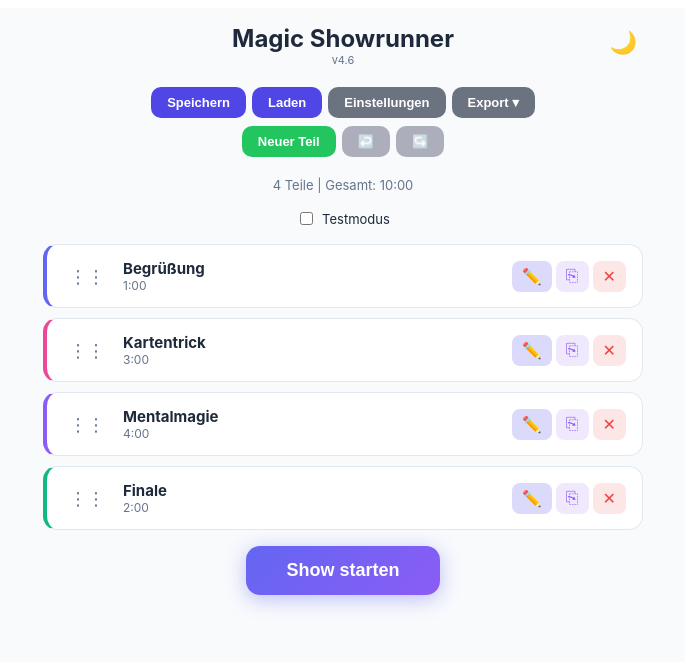
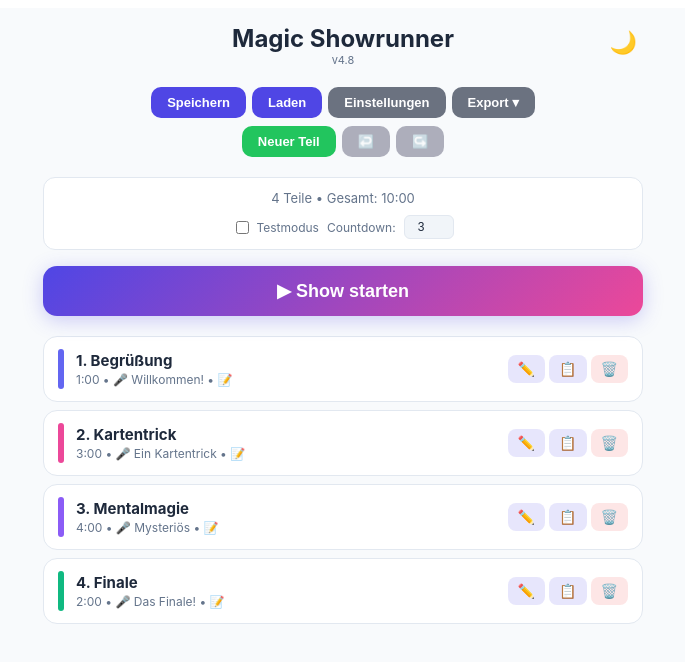
Before and after one commit to TheLomma/magicshowrunnernew, a React (Create React App) app: page / in a window 1280 px wide. Shown: the top 662 px of the page, without its empty margins (297-982 px from the left). Built offline with nearby package versions, Linux system fonts and the light colour scheme.

Commit message:
Update App.js
Version 4.8

```diff
--- a/src/App.js
+++ b/src/App.js
@@ -4,8 +4,8 @@ var uid = function() { return Math.random().toString(36).slice(2, 9); };
 var fmt = function(s) { var m = Math.floor(s / 60); var sec = s % 60; return m + ":" + String(sec).padStart(2, "0"); };
 
 var T = {
-  de: { title: "Magic Showrunner", ver: "v4.6", save: "Speichern", load: "Laden", newPart: "Neuer Teil", start: "Show starten", test: "Testmodus", parts: "Teile", total: "Gesamt", settings: "Einstellungen", planTheme: "Planungs-Theme", perfTheme: "Perform-Theme", beeps: "Signaltöne", vibration: "Vibration", volume: "Lautstärke", testTone: "Testton", testDur: "Testdauer/Teil", titleL: "Titel", durL: "Dauer (Sek)", introL: "Intro-Ansage", preAnnL: "Vorankündigung (Sek)", preAnnTxt: "Vorankündigungs-Text", notesL: "Notizen", colorL: "Farbe", saveBtn: "Speichern", cancel: "Abbrechen", showName: "Show-Name", overwrite: "Überschreiben", noSaved: "Keine Shows.", pause: "Pause", resume: "Weiter", prev: "Zurück", next: "Weiter", partOf: "Teil", of: "/", dup: "Duplizieren", del: "Löschen", edit: "Bearbeiten", sek: "Sek", csv: "CSV", fontSize: "Größe", fontFamily: "Schriftart", ttsVoice: "Stimme", ttsRate: "Tempo", ttsPitch: "Tonhöhe", ttsPreview: "Vorschau", animations: "Animationen", notes: "Notizen", stop: "Stop", setlist: "Setlist" },
-  en: { title: "Magic Showrunner", ver: "v4.6", save: "Save", load: "Load", newPart: "New Part", start: "Start Show", test: "Test Mode", parts: "Parts", total: "Total", settings: "Settings", planTheme: "Plan Theme", perfTheme: "Perform Theme", beeps: "Beeps", vibration: "Vibration", volume: "Volume", testTone: "Test Tone", testDur: "Test dur/part", titleL: "Title", durL: "Duration (sec)", introL: "Intro (TTS)", preAnnL: "Pre-announce (sec)", preAnnTxt: "Pre-announce text", notesL: "Notes", colorL: "Color", saveBtn: "Save", cancel: "Cancel", showName: "Show Name", overwrite: "Overwrite", noSaved: "No saved shows.", pause: "Pause", resume: "Resume", prev: "Back", next: "Next", partOf: "Part", of: "/", dup: "Duplicate", del: "Delete", edit: "Edit", sek: "sec", csv: "CSV", fontSize: "Size", fontFamily: "Font family", ttsVoice: "Voice", ttsRate: "Speed", ttsPitch: "Pitch", ttsPreview: "Preview", animations: "Animations", notes: "Notes", stop: "Stop", setlist: "Setlist" }
+  de: { title: "Magic Showrunner", ver: "v4.8", save: "Speichern", load: "Laden", newPart: "Neuer Teil", start: "Show starten", test: "Testmodus", parts: "Teile", total: "Gesamt", settings: "Einstellungen", planTheme: "Planungs-Theme", perfTheme: "Perform-Theme", beeps: "Signaltöne", vibration: "Vibration", volume: "Lautstärke", testTone: "Testton", testDur: "Testdauer/Teil", titleL: "Titel", durL: "Dauer (Sek)", introL: "Intro-Ansage", preAnnL: "Vorankündigung (Sek)", preAnnTxt: "Vorankündigungs-Text", notesL: "Notizen", colorL: "Farbe", saveBtn: "Speichern", cancel: "Abbrechen", showName: "Show-Name", overwrite: "Überschreiben", noSaved: "Keine Shows.", pause: "Pause", resume: "Weiter", prev: "Zurück", next: "Weiter", partOf: "Teil", of: "/", dup: "Duplizieren", del: "Löschen", edit: "Bearbeiten", sek: "Sek", csv: "CSV", fontSize: "Größe", fontFamily: "Schriftart", ttsVoice: "Stimme", ttsRate: "Tempo", ttsPitch: "Tonhöhe", ttsPreview: "Vorschau", animations: "Animationen", notes: "Notizen", stop: "Stop", setlist: "Setlist", elapsed: "Vergangen", remaining: "Verbleibend" },
+  en: { title: "Magic Showrunner", ver: "v4.8", save: "Save", load: "Load", newPart: "New Part", start: "Start Show", test: "Test Mode", parts: "Parts", total: "Total", settings: "Settings", planTheme: "Plan Theme", perfTheme: "Perform Theme", beeps: "Beeps", vibration: "Vibration", volume: "Volume", testTone: "Test Tone", testDur: "Test dur/part", titleL: "Title", durL: "Duration (sec)", introL: "Intro (TTS)", preAnnL: "Pre-announce (sec)", preAnnTxt: "Pre-announce text", notesL: "Notes", colorL: "Color", saveBtn: "Save", cancel: "Cancel", showName: "Show Name", overwrite: "Overwrite", noSaved: "No saved shows.", pause: "Pause", resume: "Resume", prev: "Back", next: "Next", partOf: "Part", of: "/", dup: "Duplicate", del: "Delete", edit: "Edit", sek: "sec", csv: "CSV", fontSize: "Size", fontFamily: "Font family", ttsVoice: "Voice", ttsRate: "Speed", ttsPitch: "Pitch", ttsPreview: "Preview", animations: "Animations", notes: "Notes", stop: "Stop", setlist: "Setlist", elapsed: "Elapsed", remaining: "Remaining" }
 };
 
 var TH = {
@@ -259,6 +259,7 @@ function PerformMode(props) {
   var _sz = useState(cfg.performSize || "XL"); var perfSize = _sz[0]; var setPerfSize = _sz[1];
   var _sl = useState(false); var showSetlist = _sl[0]; var setShowSetlist = _sl[1];
   var _cs = useState(false); var confirmStop = _cs[0]; var setConfirmStop = _cs[1];
+  var _tm = useState("remaining"); var timerMode = _tm[0]; var setTimerMode = _tm[1];
   var sizeMap = { XXL: { timer: 240, title: 36 }, XL: { timer: 120, title: 22 }, M: { timer: 72, title: 18 }, S: { timer: 44, title: 15 } };
   var wakeLockRef = useRef(null);
   var isDragging = useRef(false);
@@ -280,6 +281,7 @@ function PerformMode(props) {
   var dur = cfg.testMode ? cfg.testDur : part.duration;
   var remaining = Math.max(0, dur - elapsed);
   var pct = dur > 0 ? Math.min(100, (elapsed / dur) * 100) : 100;
+  var timerDisplay = timerMode === "elapsed" ? fmt(elapsed) : fmt(remaining);
 
   useEffect(function() {
     if (!cdRunning) return;
@@ -402,7 +404,10 @@ function PerformMode(props) {
       })
     ),
     React.createElement("div", { style: { fontSize: szCfg.title, fontWeight: 600, marginBottom: 8, opacity: 0.8 } }, part ? part.title : ""),
-    React.createElement("div", { style: { fontSize: szCfg.timer, fontWeight: 800, fontVariantNumeric: "tabular-nums", color: timerColor, transition: "color 0.3s" } }, fmt(remaining)),
+    React.createElement("div", { onClick: function() { setTimerMode(function(m) { return m === "remaining" ? "elapsed" : "remaining"; }); }, style: { fontSize: szCfg.timer, fontWeight: 800, fontVariantNumeric: "tabular-nums", color: timerColor, transition: "color 0.3s", cursor: "pointer", userSelect: "none", position: "relative" } },
+      timerDisplay,
+      React.createElement("div", { style: { fontSize: 12, fontWeight: 400, opacity: 0.5, textAlign: "center", marginTop: 2 } }, timerMode === "elapsed" ? t.elapsed : t.remaining)
+    ),
     React.createElement("div", { style: { width: "80%", maxWidth: 400, marginBottom: 6 } },
       React.createElement("div", { style: { fontSize: 11, opacity: 0.5, marginBottom: 3, textAlign: "center" } }, cfg.lang === "de" ? "Gesamt-Fortschritt" : "Overall Progress"),
       React.createElement("div", { style: { width: "100%", height: 5, borderRadius: 3, background: pt.barBg, overflow: "hidden" } },
@@ -484,7 +489,7 @@ function printSetlist(parts) {
   if (w) { w.document.write(html); w.document.close(); }
 }
 
-function exportPDF(parts, t) {
+function exportTXT(parts, t) {
   var lines = ["MAGIC SHOWRUNNER - Export", ""];
   parts.forEach(function(p, i) {
     lines.push((i + 1) + ". " + p.title + " (" + fmt(p.duration) + ")");
@@ -581,7 +586,7 @@ export default function App() {
             React.createElement("button", { onClick: function() { setExportOpen(function(o) { return !o; }); }, style: Object.assign({}, bs, { background: "#6b7280" }) }, "Export \u25be"),
             exportOpen ? React.createElement("div", { style: { position: "absolute", top: "110%", left: 0, background: th.card, border: "1px solid " + th.brd, borderRadius: 10, boxShadow: "0 4px 16px rgba(0,0,0,0.3)", zIndex: 200, minWidth: 130, overflow: "hidden" } },
               React.createElement("button", { onClick: function() { exportCSV(parts, t); setExportOpen(false); }, style: { display: "block", width: "100%", padding: "10px 16px", border: "none", background: "transparent", color: th.text, cursor: "pointer", textAlign: "left", fontSize: 13 } }, "\ud83d\udcc4 CSV"),
-              React.createElement("button", { onClick: function() { exportPDF(parts, t); setExportOpen(false); }, style: { display: "block", width: "100%", padding: "10px 16px", border: "none", background: "transparent", color: th.text, cursor: "pointer", textAlign: "left", fontSize: 13 } }, "\ud83d\udccb TXT"),
+              React.createElement("button", { onClick: function() { exportTXT(parts, t); setExportOpen(false); }, style: { display: "block", width: "100%", padding: "10px 16px", border: "none", background: "transparent", color: th.text, cursor: "pointer", textAlign: "left", fontSize: 13 } }, "\ud83d\udccb TXT"),
               React.createElement("hr", { style: { margin: "2px 0", border: "none", borderTop: "1px solid " + th.brd } }),
               React.createElement("button", { onClick: function() { setExportOpen(false); csvInputRef.current && csvInputRef.current.click(); }, style: { display: "block", width: "100%", padding: "10px 16px", border: "none", background: "transparent", color: th.text, cursor: "pointer", textAlign: "left", fontSize: 13 } }, "\ud83d\udce5 CSV Import"),
               React.createElement("hr", { style: { margin: "2px 0", border: "none", borderTop: "1px solid " + th.brd } }),
@@ -599,40 +604,38 @@ export default function App() {
         var file = e.target.files && e.target.files[0];
         if (!file) return;
         var reader = new FileReader();
-        reader.onload = function(ev) { importCSV(ev.target.result, function(imported) { setParts(imported); setToast("CSV Import OK"); }); };
+        reader.onload = function(ev) { importCSV(ev.target.result, function(imp) { setParts(imp); setToast("CSV Import OK"); }); };
         reader.readAsText(file);
         e.target.value = "";
       } }),
-      React.createElement("div", { style: { textAlign: "center", marginBottom: 16, fontSize: 13, color: th.sub } }, parts.length + " " + t.parts + " | " + t.total + ": " + fmt(totalSec)),
-      React.createElement("div", { style: { display: "flex", justifyContent: "center", gap: 8, marginBottom: 16 } },
-        React.createElement("label", { style: { display: "flex", alignItems: "center", gap: 6, fontSize: 13, cursor: "pointer" } },
-          React.createElement("input", { type: "checkbox", checked: cfg.testMode, onChange: function(e) { setCfg(function(c) { return Object.assign({}, c, { testMode: e.target.checked }); }); } }),
-          t.test
+      React.createElement("div", { style: { textAlign: "center", marginBottom: 16, padding: "10px 16px", background: th.card, borderRadius: 12, border: "1px solid " + th.brd } },
+        React.createElement("span", { style: { fontSize: 13, color: th.sub } }, parts.length + " " + t.parts + " \u2022 " + t.total + ": " + fmt(totalSec)),
+        React.createElement("div", { style: { display: "flex", gap: 8, justifyContent: "center", marginTop: 8 } },
+          React.createElement("label", { style: { display: "flex", alignItems: "center", gap: 4, fontSize: 12, cursor: "pointer", color: th.sub } },
+            React.createElement("input", { type: "checkbox", checked: cfg.testMode, onChange: function(e) { setCfg(function(c) { return Object.assign({}, c, { testMode: e.target.checked }); }); } }),
+            t.test
+          ),
+          cfg.testMode ? React.createElement("input", { type: "number", min: 1, max: 30, value: cfg.testDur, onChange: function(e) { setCfg(function(c) { return Object.assign({}, c, { testDur: Math.max(1, +e.target.value) }); }); }, style: { width: 50, padding: 4, borderRadius: 6, border: "1px solid " + th.brd, background: th.inp, color: th.text, fontSize: 12, textAlign: "center" } }) : null,
+          React.createElement("label", { style: { display: "flex", alignItems: "center", gap: 4, fontSize: 12, cursor: "pointer", color: th.sub } }, "Countdown:"),
+          React.createElement("input", { type: "number", min: 0, max: 10, value: cfg.countdown, onChange: function(e) { setCfg(function(c) { return Object.assign({}, c, { countdown: Math.max(0, +e.target.value) }); }); }, style: { width: 40, padding: 4, borderRadius: 6, border: "1px solid " + th.brd, background: th.inp, color: th.text, fontSize: 12, textAlign: "center" } })
         )
       ),
+      React.createElement("button", { onClick: function() { if (parts.length > 0) setPerforming(true); }, style: { width: "100%", padding: 14, borderRadius: 14, border: "none", background: "linear-gradient(135deg, " + th.acc + ", #ec4899)", color: "#fff", fontWeight: 800, cursor: "pointer", fontSize: 18, marginBottom: 20, boxShadow: "0 4px 20px " + th.acc + "44" } }, "\u25b6 " + t.start),
       parts.map(function(p, i) {
-        return React.createElement("div", {
-          key: p.id,
-          draggable: false,
-          onDragOver: function(e) { e.preventDefault(); onDragOver(e, i); },
-          onDrop: function(e) { e.preventDefault(); onDragEnd(); },
-          style: { background: th.card, border: "1px solid " + th.brd, borderRadius: 14, padding: "14px 16px", marginBottom: 10, display: "flex", alignItems: "center", gap: 12, borderLeft: "4px solid " + (p.color || th.acc), opacity: dragIdx === i ? 0.5 : 1 }
-        },
-          React.createElement("div", { draggable: true, onDragStart: function(e) { onDragStart(e, i); }, onDragEnd: onDragEnd, style: { fontSize: 18, color: th.sub, cursor: "grab", userSelect: "none", padding: "4px 6px", borderRadius: 6 } }, "\u22ee\u22ee"),
-          React.createElement("div", { style: { flex: 1 } },
-            React.createElement("div", { style: { fontWeight: 700, fontSize: 15 } }, p.title),
-            React.createElement("div", { style: { fontSize: 12, color: th.sub } }, fmt(p.duration))
+        return React.createElement("div", { key: p.id, draggable: true, onDragStart: function(e) { onDragStart(e, i); }, onDragOver: function(e) { onDragOver(e, i); }, onDragEnd: onDragEnd, style: { display: "flex", alignItems: "center", gap: 12, padding: "12px 14px", marginBottom: 8, borderRadius: 14, background: th.card, border: dragIdx === i ? "2px solid " + th.acc : "1px solid " + th.brd, cursor: "grab", transition: cfg.animations ? "transform 0.15s, box-shadow 0.15s" : "none", boxShadow: dragIdx === i ? "0 4px 16px rgba(0,0,0,0.3)" : "none" } },
+          React.createElement("div", { style: { width: 6, height: 40, borderRadius: 3, background: p.color || th.acc, flexShrink: 0 } }),
+          React.createElement("div", { style: { flex: 1, minWidth: 0 } },
+            React.createElement("div", { style: { fontWeight: 700, fontSize: 15, marginBottom: 2, whiteSpace: "nowrap", overflow: "hidden", textOverflow: "ellipsis" } }, (i + 1) + ". " + p.title),
+            React.createElement("div", { style: { fontSize: 12, color: th.sub } }, fmt(p.duration) + (p.intro ? " \u2022 \ud83c\udfa4 " + p.intro : "") + (p.notes ? " \u2022 \ud83d\udcdd" : ""))
           ),
-          React.createElement("div", { style: { display: "flex", gap: 4 } },
-            React.createElement("button", { onClick: function() { setEditPart(p); setEditOpen(true); }, title: t.edit, style: { padding: "6px 10px", borderRadius: 8, border: "none", background: th.acc + "33", color: th.acc, cursor: "pointer", fontSize: 16 } }, "\u270f\ufe0f"),
-            React.createElement("button", { onClick: function() { dupPart(p); }, title: t.dup, style: { padding: "6px 10px", borderRadius: 8, border: "none", background: "#8b5cf622", color: "#8b5cf6", cursor: "pointer", fontSize: 16 } }, "\u2398"),
-            React.createElement("button", { onClick: function() { delPart(p.id); }, title: t.del, style: { padding: "6px 10px", borderRadius: 8, border: "none", background: "#ef444422", color: "#ef4444", cursor: "pointer", fontSize: 16 } }, "\u2715")
+          React.createElement("div", { style: { display: "flex", gap: 4, flexShrink: 0 } },
+            React.createElement("button", { onClick: function(e) { e.stopPropagation(); setEditPart(p); setEditOpen(true); }, title: t.edit, style: { padding: "6px 10px", borderRadius: 8, border: "none", background: th.acc + "22", color: th.acc, cursor: "pointer", fontSize: 14 } }, "\u270f\ufe0f"),
+            React.createElement("button", { onClick: function(e) { e.stopPropagation(); dupPart(p); }, title: t.dup, style: { padding: "6px 10px", borderRadius: 8, border: "none", background: th.acc + "22", color: th.acc, cursor: "pointer", fontSize: 14 } }, "\ud83d\udccb"),
+            React.createElement("button", { onClick: function(e) { e.stopPropagation(); delPart(p.id); }, title: t.del, style: { padding: "6px 10px", borderRadius: 8, border: "none", background: "#ef444422", color: "#ef4444", cursor: "pointer", fontSize: 14 } }, "\ud83d\uddd1\ufe0f")
           )
         );
       }),
-      React.createElement("div", { style: { display: "flex", justifyContent: "center", marginTop: 16 } },
-        React.createElement("button", { onClick: function() { if (parts.length === 0) return; setPerforming(true); }, style: { padding: "14px 40px", borderRadius: 14, border: "none", background: "linear-gradient(135deg, #6366f1, #8b5cf6)", color: "#fff", fontWeight: 800, cursor: "pointer", fontSize: 18, boxShadow: "0 4px 20px rgba(99,102,241,0.4)" } }, t.start)
-      )
+      parts.length === 0 ? React.createElement("div", { style: { textAlign: "center", padding: 40, color: th.sub, fontSize: 14 } }, cfg.lang === "de" ? "Noch keine Teile. Füge deinen ersten Teil hinzu!" : "No parts yet. Add your first part!") : null
     ),
     React.createElement(PartEditor, { open: editOpen, part: editPart, onSave: savePart, onClose: function() { setEditOpen(false); setEditPart(null); }, t: t, th: th }),
     React.createElement(SaveModal, { open: saveOpen, onClose: function() { setSaveOpen(false); }, parts: parts, t: t, th: th, onToast: setToast }),
```
